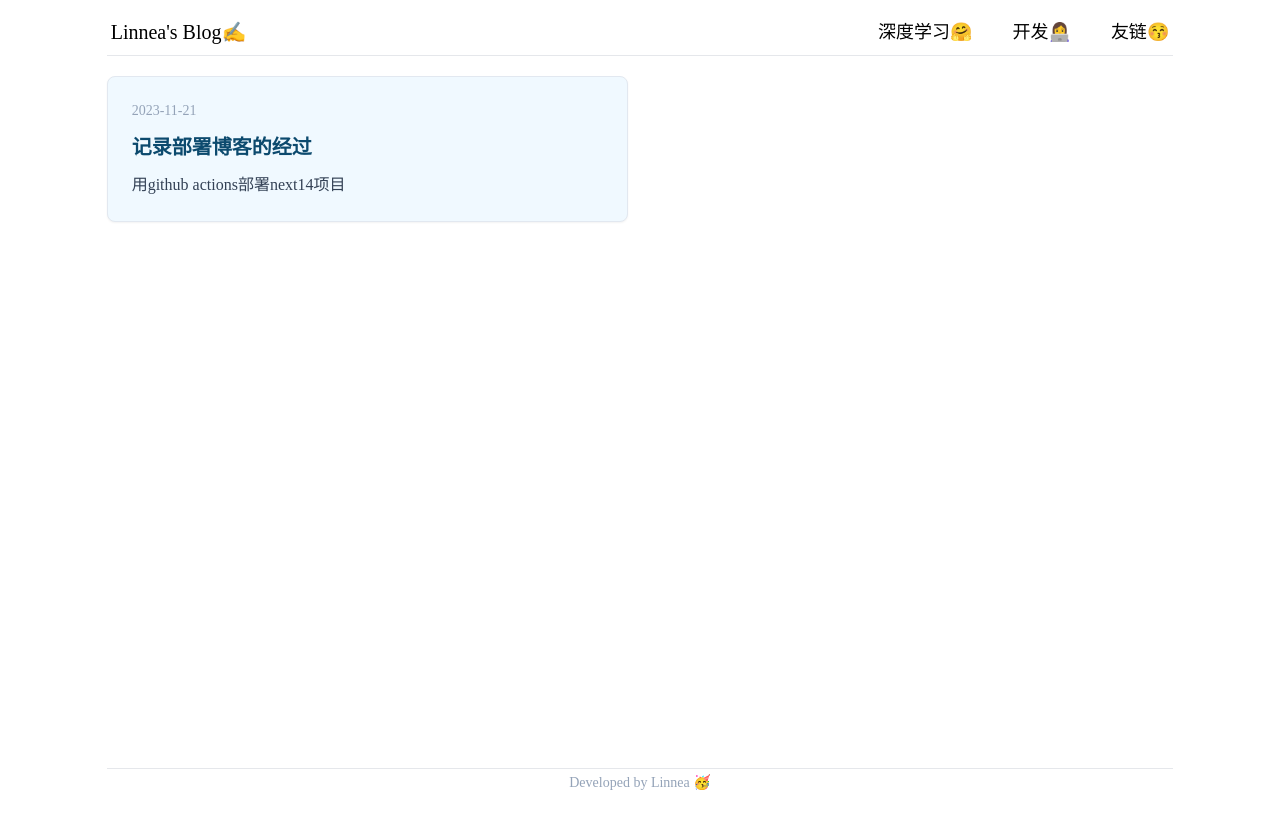
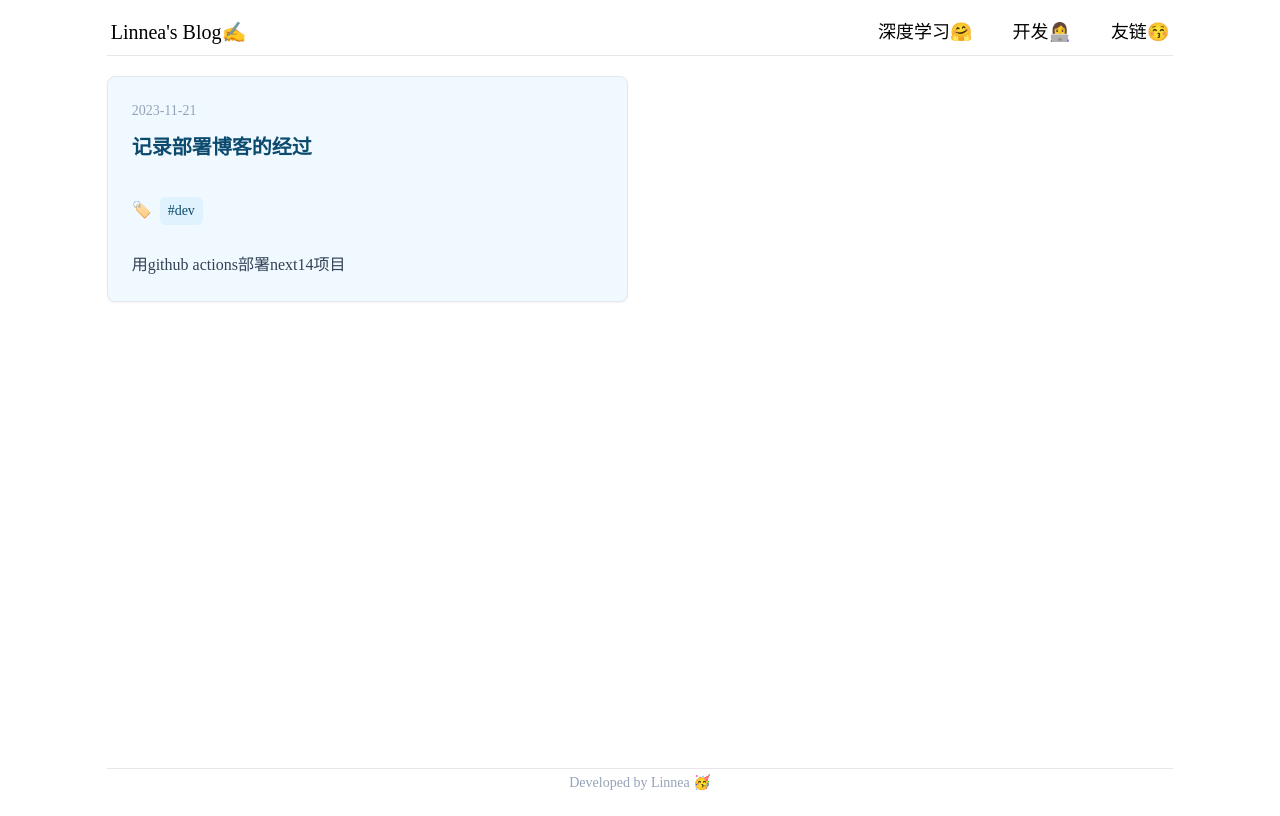
Before and after one commit to Linn3a/blog, a Next.js app: page /posts/dev in a window 1280 px wide. Built offline with nearby package versions, Linux system fonts and the light colour scheme.

Commit message:
feat:sparkles:: add tag

```diff
--- a/components/PostPreview.tsx
+++ b/components/PostPreview.tsx
@@ -10,7 +10,14 @@ const PostPreview = (props: postMetadata) => {
           <Link href={`/posts/${props.folder}/${props.slug}`}>
           <h2 className="font-bold text-xl text-sky-900 my-3 hover:underline">{props.title}</h2>
           </Link>
+          <div className="mb-6 mt-8">
+            🏷️ {props.tags.map(tag => (
+              <div className="rounded-md mx-1 px-2 py-1 my-1 text-sky-900 bg-sky-100 text-sm hover:underline inline-block">#{tag}</div>
+            ))}
+          </div>
           <p className="text-slate-700">{props.subtitle}</p>
+
+
 
         </div>
     )
```
